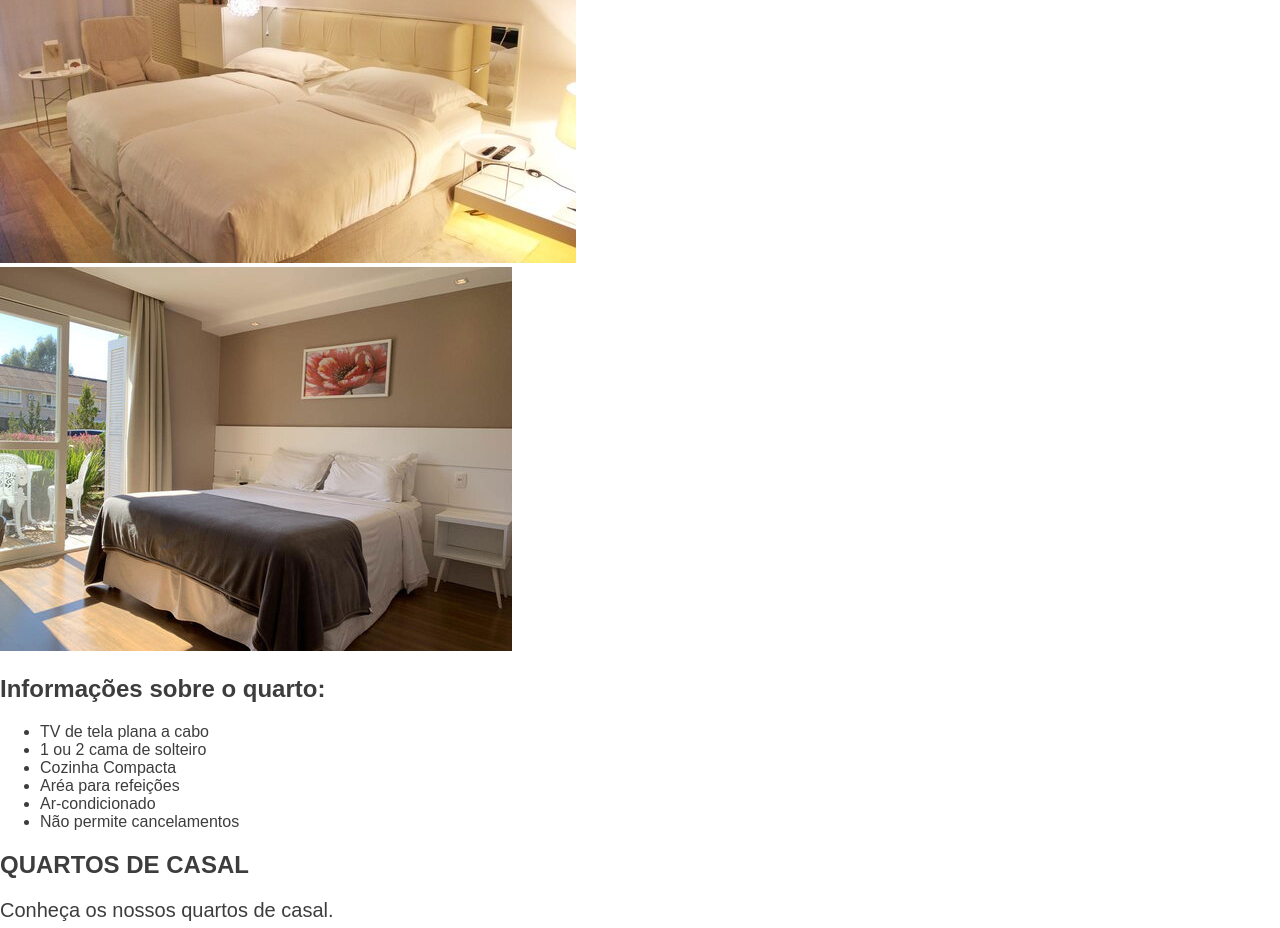
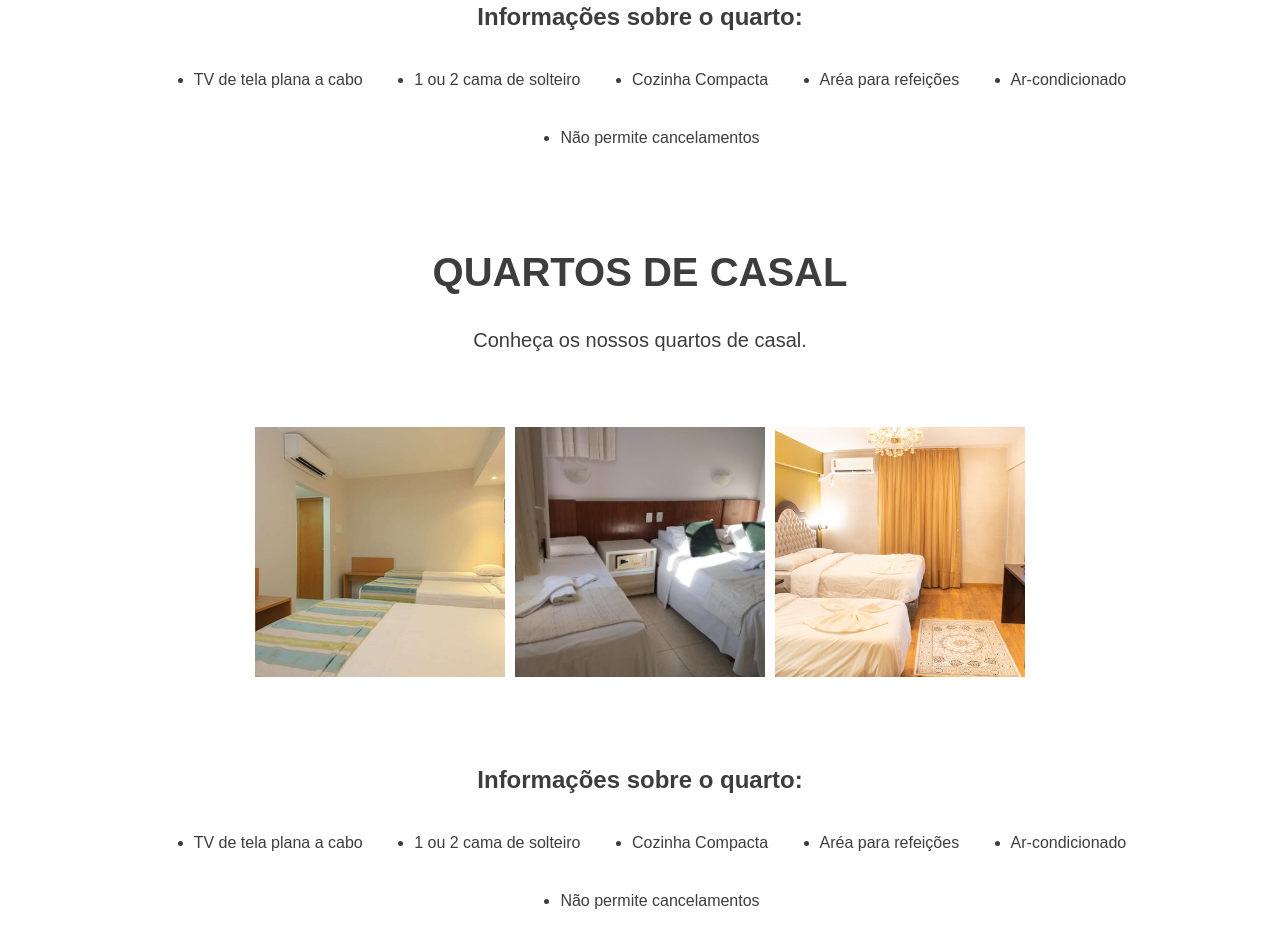
Before and after one commit to reversonthaiam/DevMedia-Projeto-Pousada-CSS, a plain HTML site: page ProjetoCss_Teleguiado/quartos.html in a window 1280 px wide. Shown: the part 812-1740 px from the top of the page. Drawn offline with Linux system fonts and the light colour scheme.

Commit message:
projeto pronto

```diff
--- a/ProjetoCss_Teleguiado/quartos.html
+++ b/ProjetoCss_Teleguiado/quartos.html
@@ -13,7 +13,7 @@
   <nav>
     <div class="container">
       <div id="logo">
-        <a href="#">POUSADA<span>SECRETA</span></a>
+        <a href="index.html">POUSADA<span>SECRETA</span></a>
       </div>
 
       <div id="menu">
@@ -25,37 +25,38 @@
       </div>
     </div>
 
+  </nav>
 
-  </nav>
   <section>
-    <div>
-      <img src="" alt="">
+    <div class="foto-ilha">
+      <img src="./assets/img-fundo.jpg" alt="">
     </div>
 
   </section>
 
-  <section>
+  <section class="formatar-cabecalhos">
     <div>
       <h1>QUARTOS DE SOLTEIRO</h1>
       <p>Conheça os nossos quartos de solteiro.</p>
     </div>
   </section>
-  <section>
-    <div>
+  <section class="container formatar-card3">
+    <div class="formatar-card-interno3">
       <img src="./assets/quarto-casal1.jpg" alt="">
     </div>
-    <div>
+    <div class="formatar-card-interno3">
       <img src="./assets/quarto-casal2.jpg" alt="">
     </div>
-    <div>
+    <div class="formatar-card-interno3">
       <img src="./assets/quarto-casal3.jpg" alt="">
     </div>
   </section>
-  <section>
-    <div>
+
+  <section class="container formatar-lista">
+    <div class="titulo-lista">
       <h1>Informações sobre o quarto:</h1>
     </div>
-    <div>
+    <div class="conteudo-lista">
       <ul>
         <li>TV de tela plana a cabo</li>
         <li>1 ou 2 cama de solteiro</li>
@@ -67,28 +68,28 @@
     </div>
   </section>
 
-  <section>
+  <section class="formatar-cabecalhos">
     <div>
       <h1>QUARTOS DE CASAL</h1>
       <P>Conheça os nossos quartos de casal.</P>
     </div>
   </section>
-  <section>
-    <div>
+  <section class="container formatar-card3 ">
+    <div class="formatar-card-interno3">
       <img src="./assets/quarto-familia1.jpg" alt="">
     </div>
-    <div>
+    <div class="formatar-card-interno3">
       <img src="./assets/quarto-familia2.jpg" alt="">
     </div>
-    <div>
+    <div class="formatar-card-interno3">
       <img src="./assets/quarto-familia3.jpg" alt="">
     </div>
   </section>
-  <section>
-    <div>
+  <section class="container formatar-lista">
+    <div class="titulo-lista">
       <h1>Informações sobre o quarto:</h1>
     </div>
-    <div>
+    <div class="conteudo-lista">
       <ul>
         <li>TV de tela plana a cabo</li>
         <li>1 ou 2 cama de solteiro</li>
--- a/ProjetoCss_Teleguiado/style/style.css
+++ b/ProjetoCss_Teleguiado/style/style.css
@@ -193,3 +193,43 @@ footer {
   justify-content: center;
   color: #fff;
 }
+
+.foto-ilha img {
+  width: 100vw;
+  height: 150px;
+  object-fit: cover;
+}
+
+.formatar-lista {
+  margin-top: 80px;
+}
+
+.titulo-lista {
+  text-align: center;
+}
+
+.conteudo-lista ul {
+  display: flex;
+  flex-flow: row wrap;
+  justify-content: space-around;
+}
+
+.conteudo-lista ul li {
+  margin: 20px;
+}
+
+.formatar-card3 {
+  display: flex;
+  flex-flow: row wrap;
+  justify-content: center;
+}
+
+.formatar-card-interno3 {
+  margin: 5px;
+}
+
+.formatar-card-interno3 img {
+  width: 250px;
+  height: 250px;
+  object-fit: cover;
+}
```
Also changed, not shown: ProjetoCss_Teleguiado/index.html (+1 -1 lines).
